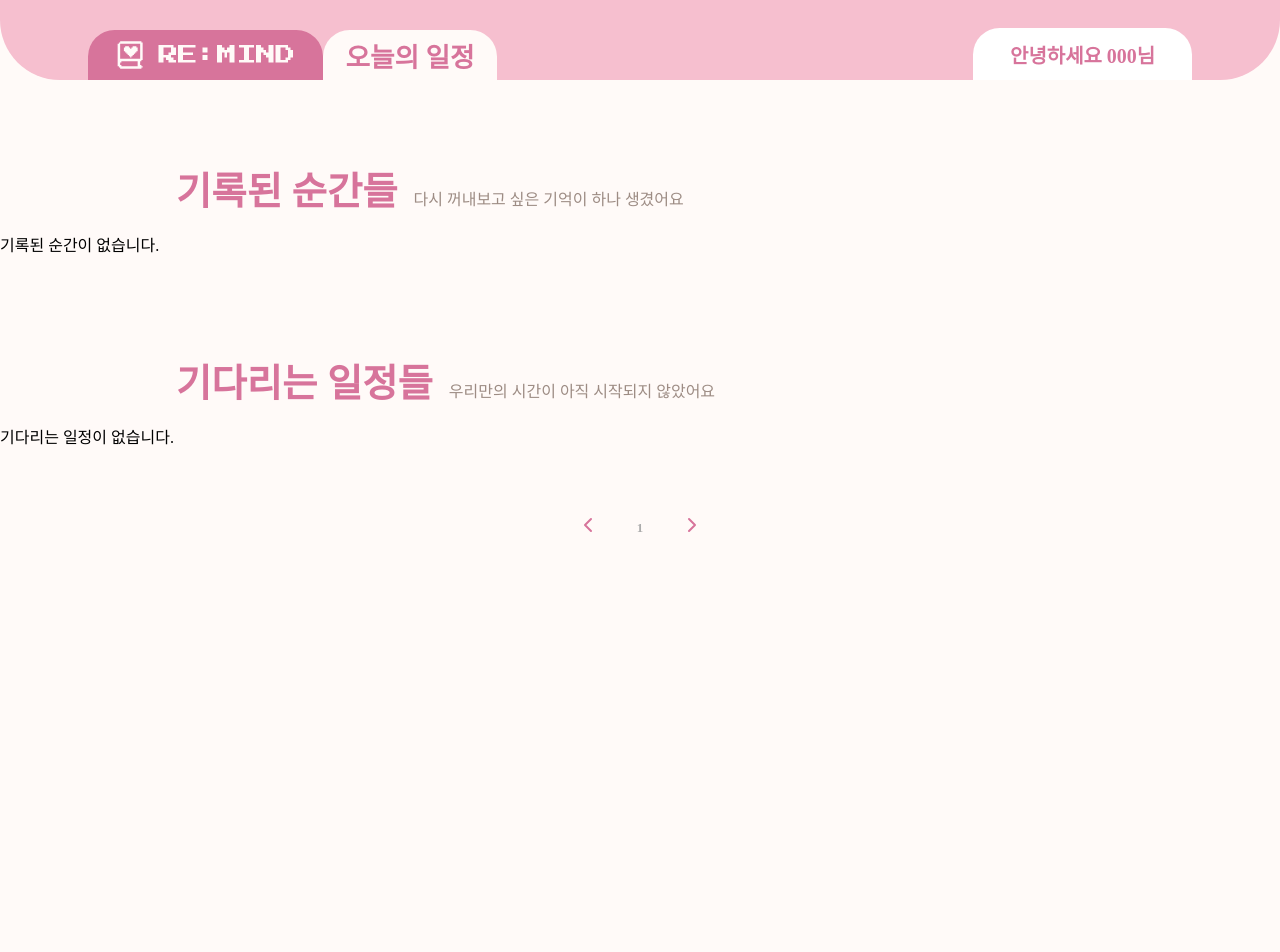
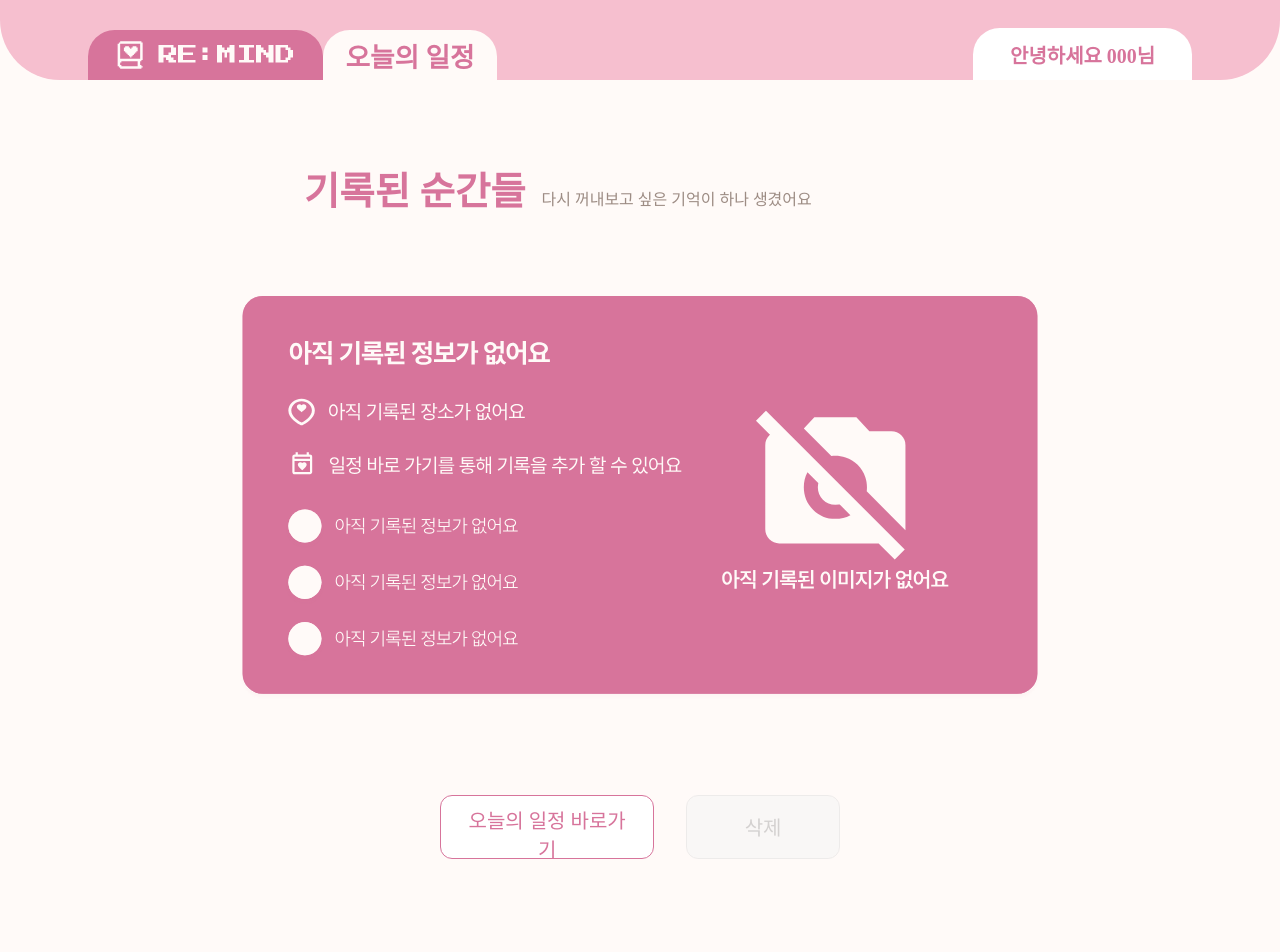
Before and after one commit to 2025-REMIND/REMIND-Frontend, a React (Create React App) app in the folder remind/: page /storage in a window 1280 px wide. Shown: the top 952 px of the page. Before the commit the page ends 800 px from the top, so only its background shows below. Built offline with nearby package versions, Linux system fonts and the light colour scheme; a web font is replaced by a local one.

Commit message:
✨ 개발 완료

```diff
--- a/remind/src/components/scueduleStorage/ScheduleStorage.jsx
+++ b/remind/src/components/scueduleStorage/ScheduleStorage.jsx
@@ -11,6 +11,9 @@ import ListPink from '../../assets/storage/list-pink.svg';
 import LocationWhite from '../../assets/storage/location-white.png';
 import LocationPink from '../../assets/storage/location-pink.png';
 import HeartPink from '../../assets/storage/heart-pink.svg';
+import NoStoragePink from '../../assets/storage/nostorage-pink.svg';
+import NoStorageWhite from '../../assets/storage/nostorage-white.svg';
+
 
 import Pagination from './pagination/Pagination';
 
@@ -101,7 +104,16 @@ export const ScheduleStorage = () => {
           </React.Fragment>
         ))
       ) : (
-        <div>기록된 순간이 없습니다.</div>
+       <>
+    <S.EmptyImageBox>
+      <img src={NoStoragePink} alt="기록된 순간 없음" />
+    </S.EmptyImageBox>
+    <StorageCardButtons
+      onNavigate={() => navigate('/todayplan')}
+      onDelete={() => {}}
+      disableDelete={true}  // ✅ 비활성화
+    />
+  </>
       )}
 
       {/* 기다리는 일정들 */}
@@ -137,8 +149,17 @@ export const ScheduleStorage = () => {
           </React.Fragment>
         ))
       ) : (
-        <div>기다리는 일정이 없습니다.</div>
-      )}
+<>
+    <S.EmptyImageBox>
+      <img src={NoStorageWhite} alt="기록된 순간 없음" />
+    </S.EmptyImageBox>
+    <StorageCardButtons
+      onNavigate={() => navigate('/todayplan')}
+      onDelete={() => {}}
+      disableDelete={true}  // ✅ 비활성화
+    />
+  </>      )}
+
 
       <Pagination
         currentPage={page}
--- a/remind/src/components/scueduleStorage/ScheduleStorage.style.js
+++ b/remind/src/components/scueduleStorage/ScheduleStorage.style.js
@@ -13,7 +13,7 @@ export const TitleBlock = styled.div`
   flex-direction: row;
   align-items: baseline;
   gap:1rem;
-  padding-left: 10%;
+  padding-left: 20%;
 `;
 
 export const StorageTitle = styled.div`
@@ -27,3 +27,17 @@ export const StorageText = styled.div`
   font-size: 1rem;
   color: #9d8c84;
 `;
+
+export const EmptyImageBox = styled.div`
+  width: 100%;
+  display: flex;
+  justify-content: center;
+  padding: 4rem 0;
+
+
+  img {
+    width: 50rem;
+    max-width: 80%;
+    object-fit: contain;
+  }
+`;
--- a/remind/src/components/scueduleStorage/card/StorageCard.style.js
+++ b/remind/src/components/scueduleStorage/card/StorageCard.style.js
@@ -5,7 +5,9 @@ export const CardWrapper = styled.div`
   border-radius: 20px;
   padding: 2rem;
   margin: 2rem auto;
-  width: 60%;
+  width: 50rem;
+
+  max-width: 80%;
   box-shadow: 0 0.3vh 0.6vh rgba(0, 0, 0, 0.1);
 `;
 
@@ -94,19 +96,39 @@ export const Image = styled.img`
   border-radius: 10px;
 `;
 
+
+export const CardContainer = styled.div`
+  width: 25rem;
+  margin: 0 auto;
+
+  display: flex;
+  flex-direction: column;
+`;
+
 export const ButtonGroup = styled.div`
   display: flex;
-  justify-content: center;
+  justify-content: flex-end;
   gap: 2rem;
   margin-top: 1rem;
 `;
+
+// export const ButtonGroup = styled.div`
+//   display: flex;
+//   justify-content: flex-end;
+//   gap: 2rem;
+//   margin-top: 1rem;
+//   margin-right: 40rem;
+// `;
 
 export const NavigateButton = styled.button`
   background-color: white;
   color: #d7749b;
   padding: 0.6rem 1.4rem;
   border: 1px solid #d7749b;
+  width: 14rem;
+  height: 4rem;
   border-radius: 12px;
+  font-size: 20px;
   cursor: pointer;
   &:hover{
 
@@ -117,13 +139,25 @@ export const NavigateButton = styled.button`
 
 export const DeleteButton = styled.button`
   background-color: white;
+
+  font-size: 20px;
   color: #d7749b;
   padding: 0.6rem 1.4rem;
   border: 1px solid #d7749b;
   border-radius: 12px;
   cursor: pointer;
-  &:hover{
+  transition: all 0.2s ease;
+  width: 10rem;
+  &:hover {
     background-color: #d7749b;
-    color:white;
+    color: white;
+  }
+
+  &:disabled {
+    opacity: 0.5;
+    cursor: not-allowed;
+    background-color: #f5f5f5;
+    color: #aaa;
+    border: 1px solid #ddd;
   }
 `;
--- a/remind/src/components/scueduleStorage/card/StorageCardButton.jsx
+++ b/remind/src/components/scueduleStorage/card/StorageCardButton.jsx
@@ -1,11 +1,16 @@
 import React from 'react';
 import * as S from './StorageCard.style';
 import { useNavigate } from 'react-router-dom';
-const StorageCardButtons = ({ onNavigate, onDelete }) => (
+const StorageCardButtons = ({ onNavigate, onDelete, disableDelete = false }) => (
+  <S.CardContainer>
   <S.ButtonGroup>
     <S.NavigateButton onClick={onNavigate}>오늘의 일정 바로가기</S.NavigateButton>
-    <S.DeleteButton onClick={onDelete}>삭제</S.DeleteButton>
+    <S.DeleteButton onClick={onDelete} disabled={disableDelete}>
+      삭제
+    </S.DeleteButton>
   </S.ButtonGroup>
+  </S.CardContainer>
 );
 
+
 export default StorageCardButtons;
```
Also changed, not shown: remind/src/assets/storage/nostorage-white.svg (added), 1 other file (tests, documents, lock files or other folders).
